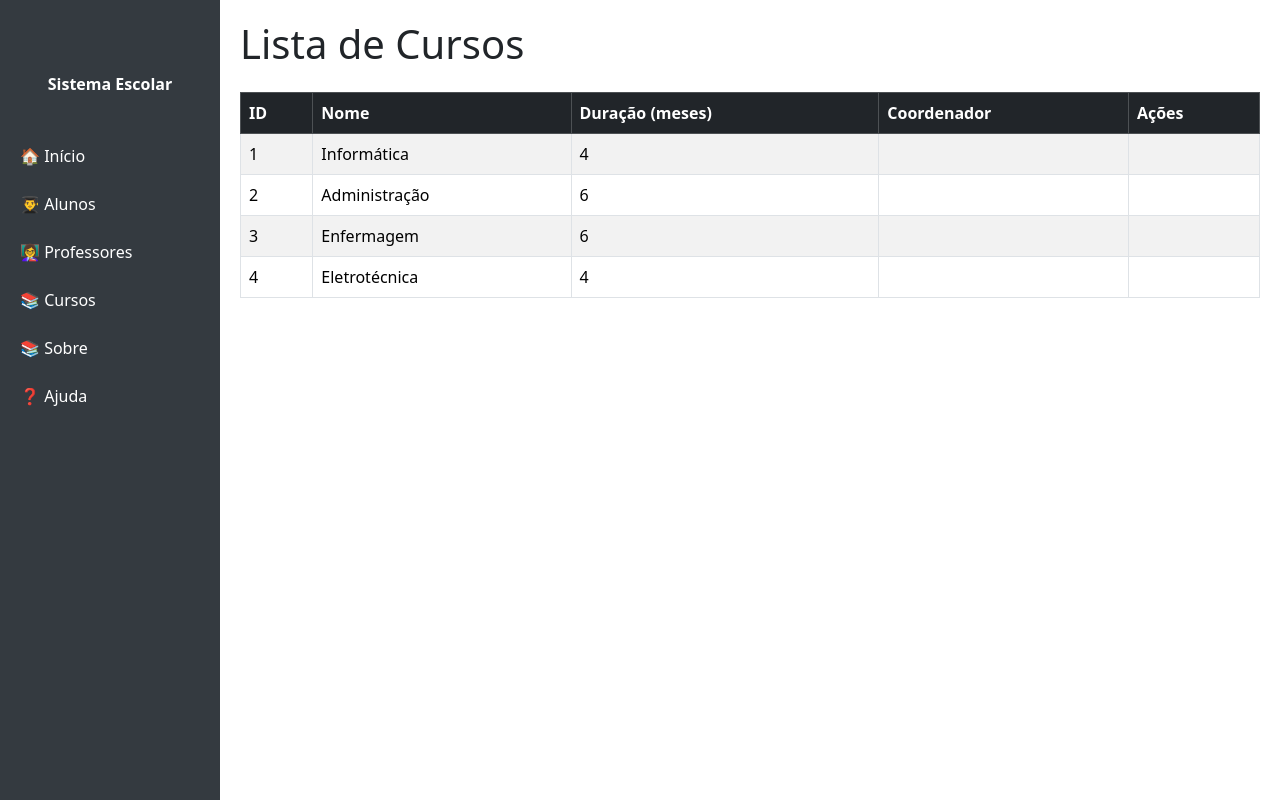
After one commit to SilvaEsdras/pFlask, a Flask app: page /curso in a window 1280 px wide. The commit adds this page. Run offline with Flask 3, Linux system fonts and the light colour scheme; data comes from the database, SQL or seed files in the repository; both versions use the stored data as it was after the commit.

Commit message:
Implementação do DAO

```diff
--- a/app.py
+++ b/app.py
@@ -1,12 +1,32 @@
 from flask import Flask, render_template
+from dao.aluno_dao import AlunoDAO
+from dao.professor_dao import ProfessorDAO
+from dao.curso_dao import CursoDAO
 
-# Criação da aplicação Flask.
+
 app = Flask(__name__)
 
-# Rotas da aplicação e navegação entre páginas.
 @app.route('/')
 def home():
     return render_template('index.html')
+
+@app.route('/aluno')
+def listar_aluno():
+    dao = AlunoDAO()
+    lista = dao.listar()
+    return render_template('aluno/lista.html', lista_alunos=lista)
+
+@app.route('/professor')
+def listar_professor():
+    dao = ProfessorDAO()
+    lista = dao.listar()
+    return render_template('professor/lista.html', lista_professores=lista)
+
+@app.route('/curso')
+def listar_curso():
+    dao = CursoDAO()
+    lista = dao.listar()
+    return render_template('curso/lista.html', lista_cursos=lista)
 
 @app.route('/sobre')
 def sobre_sistema():
@@ -17,8 +37,5 @@ def ajuda_sistema():
     return render_template('ajuda.html')
 
 
-
-
-#Método 'main' sempre no final do arquivo.
 if __name__ == '__main__':
     app.run(debug=True)
--- /dev/null
+++ b/dao/curso_dao.py
@@ -0,0 +1,12 @@
+from dao.db_config import get_connection
+
+class CursoDAO:
+    sqlSelect = 'SELECT * FROM curso'
+
+    def listar(self):
+        conn = get_connection()
+        cursor = conn.cursor()
+        cursor.execute(self.sqlSelect)
+        lista = cursor.fetchall()
+        conn.close()
+        return lista
--- /dev/null
+++ b/dao/db_config.py
@@ -0,0 +1,6 @@
+import sqlite3
+
+DB_PATH = "banco_escola.db"
+
+def get_connection():
+    return sqlite3.connect(DB_PATH)
--- /dev/null
+++ b/templates/curso/lista.html
@@ -0,0 +1,31 @@
+{% include 'cabecalho.html' %}
+{% include 'menu.html' %}
+
+<h1 class="mb-4">Lista de Cursos</h1>
+
+    <table class="table table-bordered table-striped">
+        <thead class="table-dark">
+        <tr>
+            <th>ID</th>
+            <th>Nome</th>
+            <th>Duração (meses)</th>
+            <th>Coordenador</th>
+            <th>Ações</th>
+        </tr>
+    </thead>
+    <tbody>
+        {% for item in lista_cursos %}
+        <tr>
+            <td>{{ item[0] }}</td>
+            <td>{{ item[1] }}</td>
+            <td>{{ item[2] }}</td>
+            <td>{{ item[3] }}</td>
+            <td>
+
+            </td>
+        </tr>
+        {% endfor %}
+    </tbody>
+    </table>
+
+{% include 'rodape.html' %}
--- a/templates/menu.html
+++ b/templates/menu.html
@@ -2,8 +2,9 @@
     <nav class="sidebar">
         <a class="navbar-brand text-center fw-bold d-block mb-4 text-white" href="#">Sistema Escolar</a>
         <a href="/">🏠 Início</a>
-        <a href="#">👨‍🎓 Alunos</a>
-        <a href="#">👩‍🏫 Professores</a>
+        <a href="/aluno">👨‍🎓 Alunos</a>
+        <a href="/professor">👩‍🏫 Professores</a>
+        <a href="/curso">📚 Cursos</a>
         <a href="/sobre">📚 Sobre</a>
         <a href="/ajuda">❓ Ajuda</a>
     </nav>
```
Also changed, not shown: dao/aluno_dao.py (added, +12 -0 lines), dao/professor_dao.py (added, +12 -0 lines), templates/aluno/lista.html (added, +33 -0 lines), templates/professor/lista.html (renamed from templates/aluno_lista.html, +5 -12 lines), banco_escola.db (added), dao/__init__.py (added).
